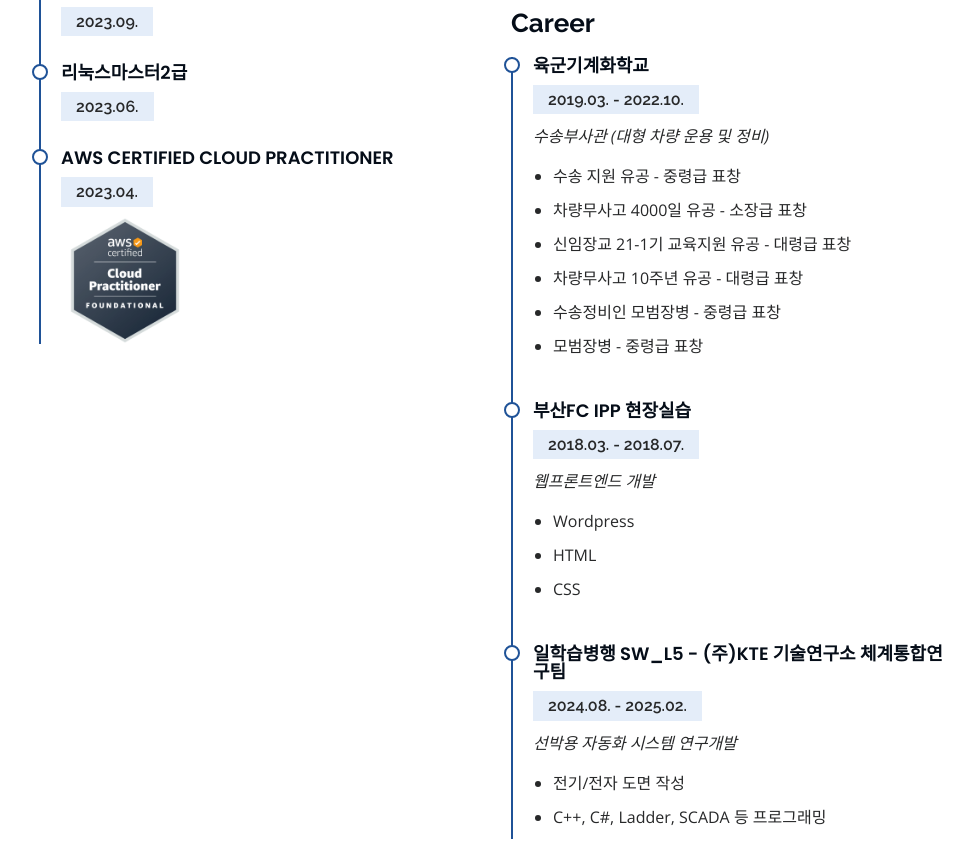
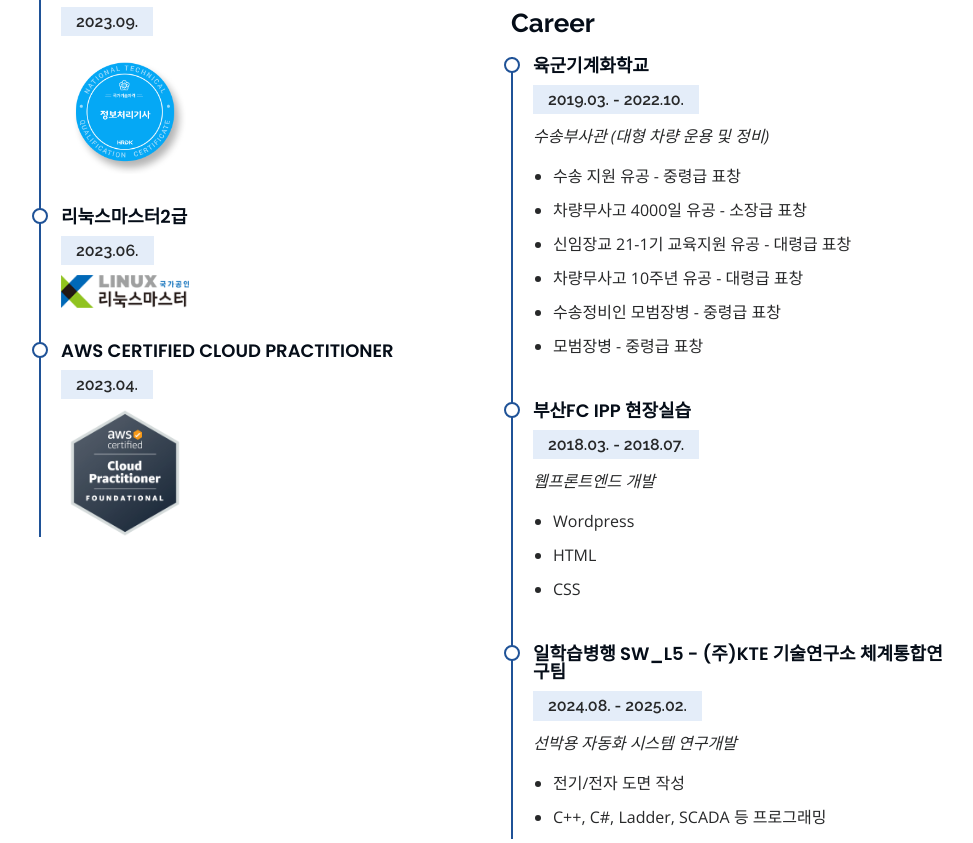
Before and after one commit to riz-jeong/portfolio, a plain HTML site: page index.html in a window 1280 px wide. Shown: the part 6218-7061 px from the top of the page, without its empty margins (291-1264 px from the left). Drawn offline with nearby package versions, Linux system fonts and the light colour scheme.

Commit message:
Update Portfolio

```diff
--- a/index.html
+++ b/index.html
@@ -168,10 +168,14 @@
             <div class="resume-item">
               <h4>정보처리기사</h4>
               <h5>2023.09.</h5>
+              <p><img src="./assets/img/certificate/engineer-information-processing.png" style="max-width: 30%;"
+                alt=""></p>
             </div>
             <div class="resume-item">
               <h4>리눅스마스터2급</h4>
               <h5>2023.06.</h5>
+              <p><img src="./assets/img/certificate/linux-master.png" style="max-width: 30%;"
+                alt=""></p>
             </div>
             <div class="resume-item">
               <h4>AWS Certified Cloud Practitioner</h4>
```
Also changed, not shown: assets/img/certificate/engineer-information-processing.png (added), assets/img/certificate/linux-master.png (added), assets/img/portfolio/portfolio-0.jpg.
